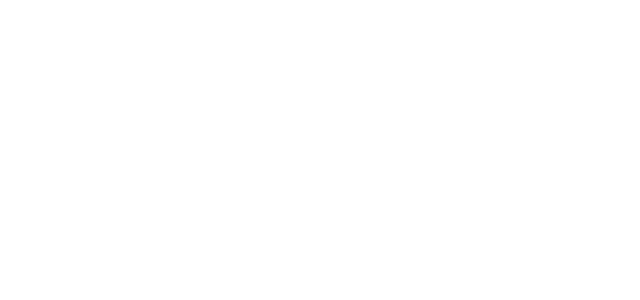
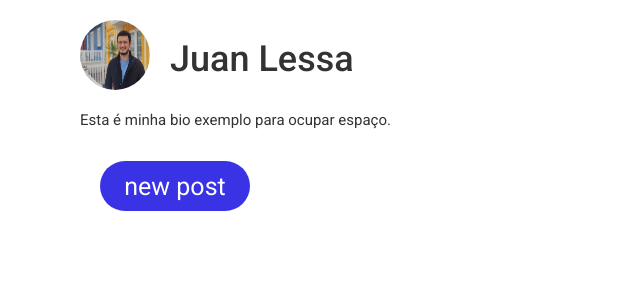
Before and after one commit to JPCGameiro/IHC_MusicHub, an Angular app in the folder musicHub/: page /profile in a window 1280 px wide. Before the commit this address led to /. Shown: the top 300 px of the page, without its empty margins (0-640 px from the left). Built offline with nearby package versions, Linux system fonts and the light colour scheme.

Commit message:
profilepage incomplete

```diff
--- /dev/null
+++ b/musicHub/src/app/profile-page/profile-page.component.css
@@ -0,0 +1,39 @@
+.navOption {
+  align-items: center;
+  padding: 25px;
+}
+
+.main {
+  max-width: 1120px;
+  margin: 2rem auto;
+}
+#image-name {
+  display: flex;
+  align-items: center;
+}
+#image-name img {
+  height: 7rem;
+  width: 7rem;
+  border-radius: 3.5rem;
+}
+#image-name h1 {
+  margin-left: 2rem;
+  font: size 2rem;
+}
+
+.main p {
+  margin-top: 2rem;
+  font-size: 1.5rem;
+}
+
+.main button {
+  background-color: #3a33e6;
+  display: block;
+  margin: 3rem 2rem;
+  border-radius: 2.5rem;
+  width: 15rem;
+  height: 5rem;
+  border: 0;
+  font-size: 2.5rem;
+  color: white;
+}
--- /dev/null
+++ b/musicHub/src/app/profile-page/profile-page.component.html
@@ -0,0 +1,14 @@
+<app-navbar></app-navbar>
+
+<div class="main">
+  <div>
+    <div id="image-name">
+      <img src="../../assets/userAvatar.jpeg" alt="user avatar" />
+      <h1>Juan Lessa</h1>
+    </div>
+    <p>Esta é minha bio exemplo para ocupar espaço.</p>
+  </div>
+  <div id="posts">
+    <button>new post</button>
+  </div>
+</div>
--- /dev/null
+++ b/musicHub/src/app/profile-page/profile-page.component.ts
@@ -0,0 +1,15 @@
+import { Component, OnInit } from '@angular/core';
+
+@Component({
+  selector: 'app-profile-page',
+  templateUrl: './profile-page.component.html',
+  styleUrls: ['./profile-page.component.css']
+})
+export class ProfilePageComponent implements OnInit {
+
+  constructor() { }
+
+  ngOnInit(): void {
+  }
+
+}
```
Also changed, not shown: musicHub/src/app/app.module.ts (+11 -8 lines), musicHub/src/assets/userAvatar.jpeg (added), 1 other file (tests, documents, lock files or other folders).
